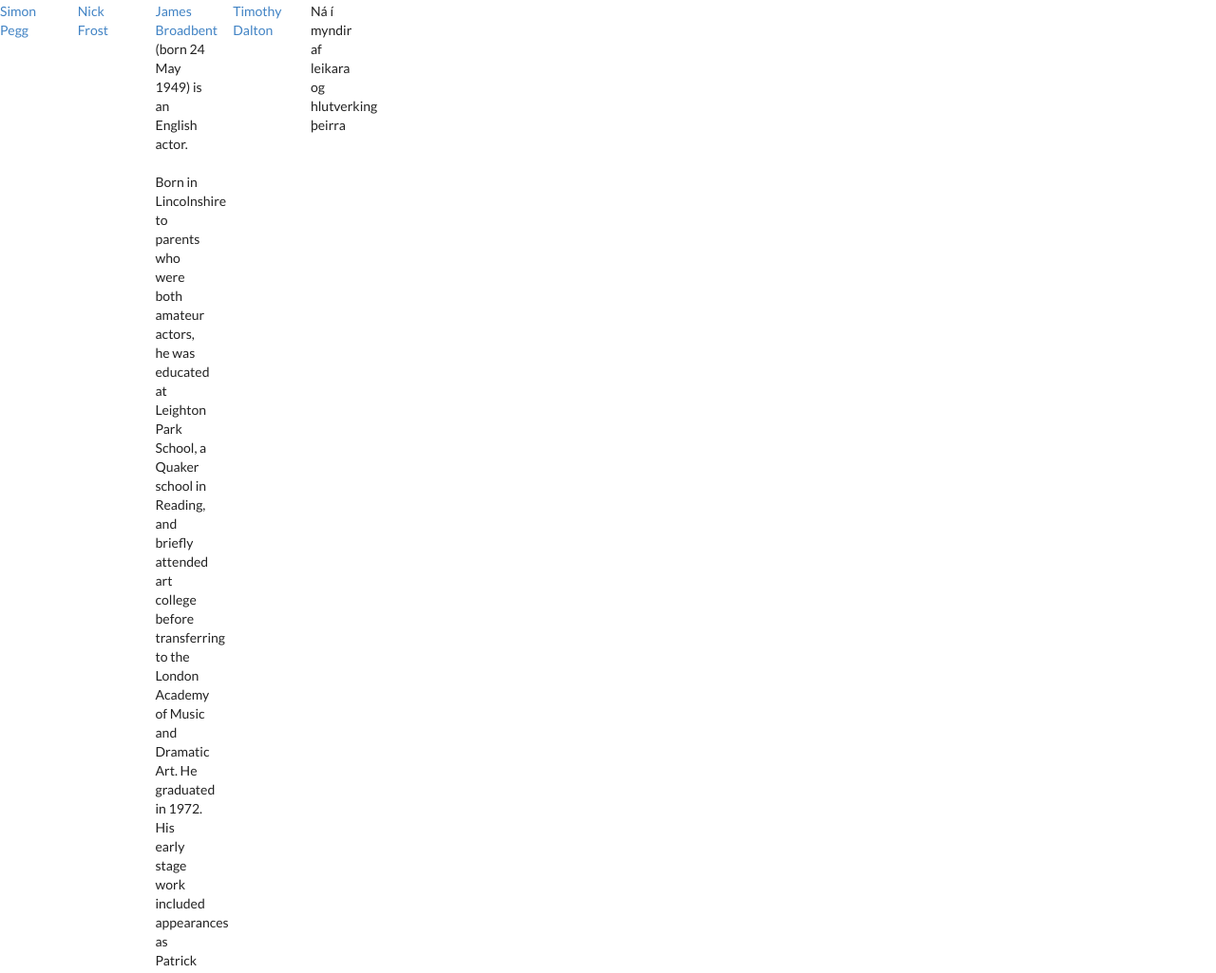
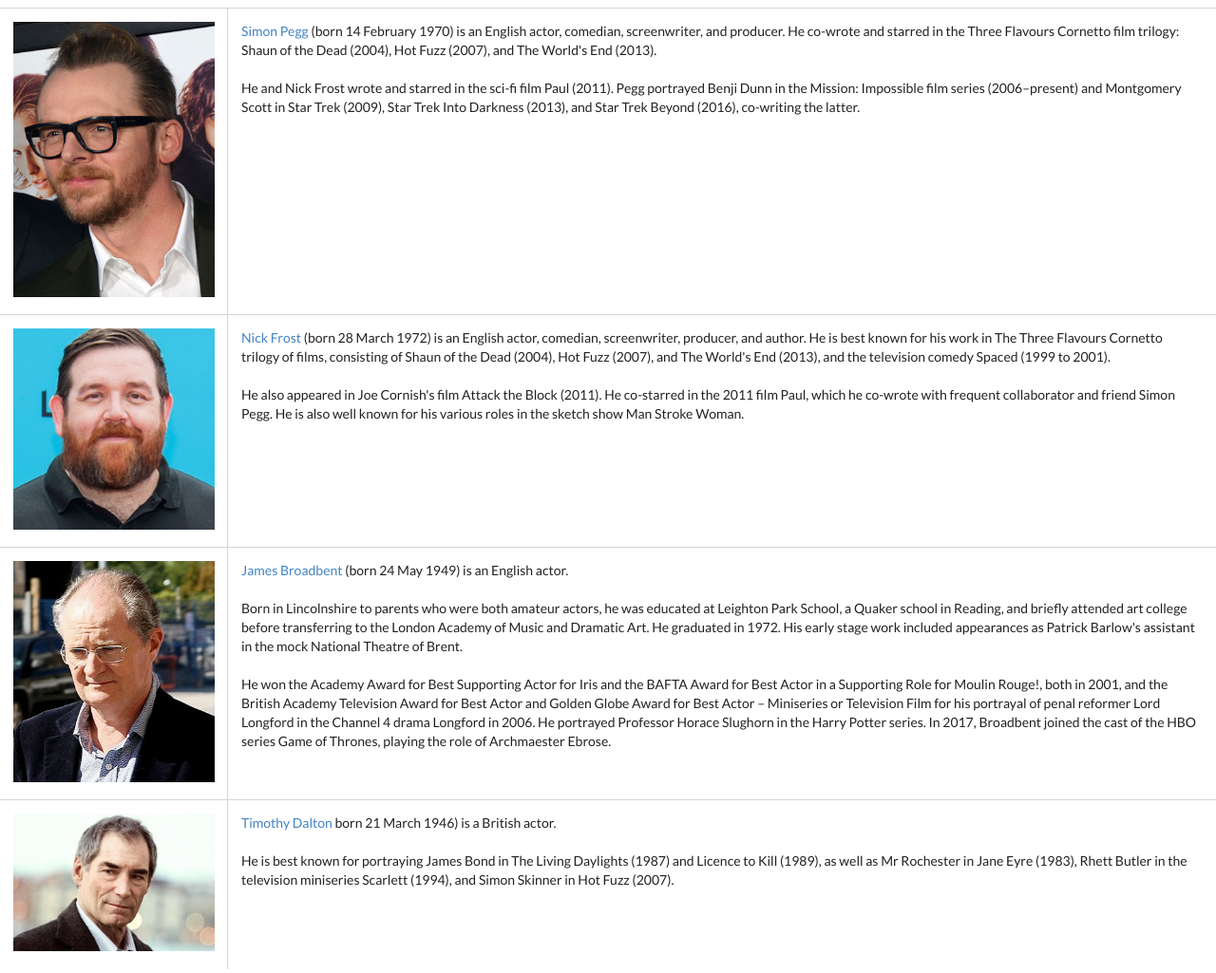
Before and after one commit to johannhawk/vef2018verk4, a plain HTML site: page v4/leikarar.html in a window 1280 px wide. Shown: the part 84-1109 px from the top of the page at 95% size. Drawn offline with Linux system fonts and the light colour scheme.

Commit message:
Add files via upload

```diff
--- a/v4/leikarar.html
+++ b/v4/leikarar.html
@@ -22,16 +22,46 @@
   </div>
 </div>
 <hr>
-<div class="ui grid">
-  <div class="column"><a href="https://en.wikipedia.org/wiki/Simon_Pegg">Simon Pegg</a></div>
-  <div class="column"><a href="https://en.wikipedia.org/wiki/Nick_Frost">Nick Frost</a></div>
-  <div class="column"><a href="https://en.wikipedia.org/wiki/Jim_Broadbent">James Broadbent</a> (born 24 May 1949) is an English actor.
+<div class="ui celled grid">
+  <div class="row">
+    <div class="three wide column">
+      <img src="assets/images/Simon_Pegg.jpg">
+    </div>
+    <div class="thirteen wide column">
+      <p><a href="https://en.wikipedia.org/wiki/Simon_Pegg">Simon Pegg</a> (born 14 February 1970) is an English actor, comedian, screenwriter, and producer. He co-wrote and starred in the Three Flavours Cornetto film trilogy: Shaun of the Dead (2004), Hot Fuzz (2007), and The World's End (2013).<br><br> He and Nick Frost wrote and starred in the sci-fi film Paul (2011). Pegg portrayed Benji Dunn in the Mission: Impossible film series (2006–present) and Montgomery Scott in Star Trek (2009), Star Trek Into Darkness (2013), and Star Trek Beyond (2016), co-writing the latter.</p>
+    </div>
+  </div>
+  <div class="row">
+    <div class="three wide column">
+      <img src="assets/images/Nick_Frost.jpg">
+    </div>
+    <div class="thirteen wide column">
+      <p><a href="https://en.wikipedia.org/wiki/Nick_Frost">Nick Frost</a> (born 28 March 1972) is an English actor, comedian, screenwriter, producer, and author. He is best known for his work in The Three Flavours Cornetto trilogy of films, consisting of Shaun of the Dead (2004), Hot Fuzz (2007), and The World's End (2013), and the television comedy Spaced (1999 to 2001).
+<br><br>
+       He also appeared in Joe Cornish's film Attack the Block (2011). He co-starred in the 2011 film Paul, which he co-wrote with frequent collaborator and friend Simon Pegg. He is also well known for his various roles in the sketch show Man Stroke Woman.</p>
+    </div>
+  </div>
+  <div class="row">
+    <div class="three wide column">
+      <img src="assets/images/Jim_Broadbent.jpg">
+    </div>
+    <div class="thirteen wide column">
+      <p><a href="https://en.wikipedia.org/wiki/Jim_Broadbent">James Broadbent</a> (born 24 May 1949) is an English actor.
 <br><br>
 Born in Lincolnshire to parents who were both amateur actors, he was educated at Leighton Park School, a Quaker school in Reading, and briefly attended art college before transferring to the London Academy of Music and Dramatic Art. He graduated in 1972. His early stage work included appearances as Patrick Barlow's assistant in the mock National Theatre of Brent.
 <br><br>
-He won the Academy Award for Best Supporting Actor for Iris and the BAFTA Award for Best Actor in a Supporting Role for Moulin Rouge!, both in 2001, and the British Academy Television Award for Best Actor and Golden Globe Award for Best Actor – Miniseries or Television Film for his portrayal of penal reformer Lord Longford in the Channel 4 drama Longford in 2006. He portrayed Professor Horace Slughorn in the Harry Potter series. In 2017, Broadbent joined the cast of the HBO series Game of Thrones, playing the role of Archmaester Ebrose.</div>
-  <div class="column"><a href="https://en.wikipedia.org/wiki/Timothy_Dalton">Timothy Dalton</a></div>
-  <div class="column">Ná í myndir af leikara og hlutverking þeirra</div>
+He won the Academy Award for Best Supporting Actor for Iris and the BAFTA Award for Best Actor in a Supporting Role for Moulin Rouge!, both in 2001, and the British Academy Television Award for Best Actor and Golden Globe Award for Best Actor – Miniseries or Television Film for his portrayal of penal reformer Lord Longford in the Channel 4 drama Longford in 2006. He portrayed Professor Horace Slughorn in the Harry Potter series. In 2017, Broadbent joined the cast of the HBO series Game of Thrones, playing the role of Archmaester Ebrose.</p>
+    </div>
+  </div>
+  <div class="row">
+    <div class="three wide column">
+      <img src="assets/images/Timothy_Dalton.jpg">
+    </div>
+    <div class="thirteen wide column">
+      <p><a href="https://en.wikipedia.org/wiki/Timothy_Dalton">Timothy Dalton</a> born 21 March 1946) is a British actor.
+      <br><br> He is best known for portraying James Bond in The Living Daylights (1987) and Licence to Kill (1989), as well as Mr Rochester in Jane Eyre (1983), Rhett Butler in the television miniseries Scarlett (1994), and Simon Skinner in Hot Fuzz (2007).</p>
+    </div>
+  </div>
 </div>
 
 <script>
```
Also changed, not shown: v4/assets/images/hot_fuzz.jpg (added), v4/assets/images/jim_broadbent.jpg (added), v4/assets/images/nick_frost.jpg (added), v4/assets/images/simon_pegg.jpg (added), v4/assets/images/timothy_dalton.jpg (added).
